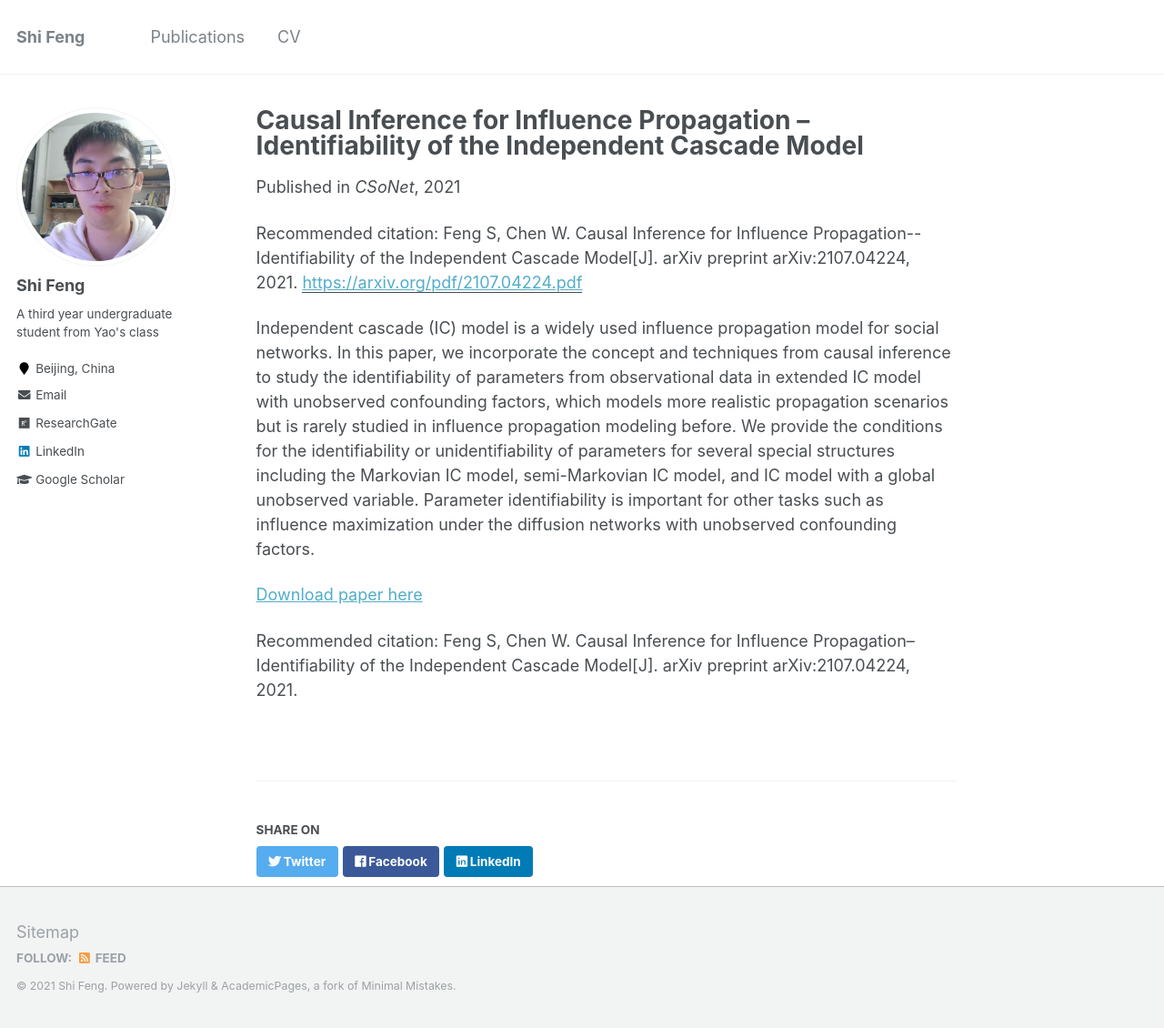
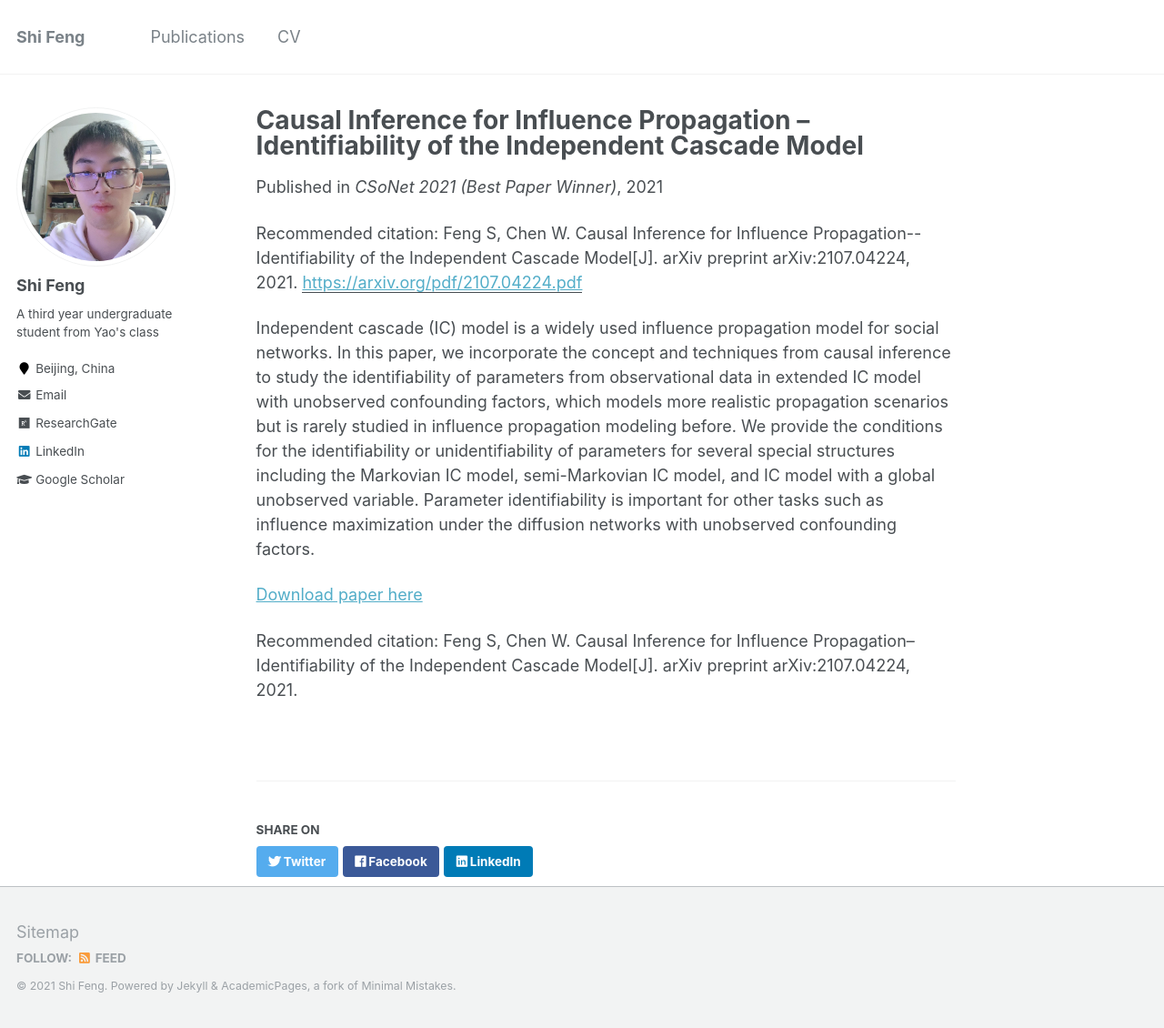
Before and after one commit to fengtony686/fengshi.link, a Jekyll site: the page built from _publications/CSoNet-2021.md, in a window 1280 px wide and 1130 px high. Shown: the whole window at 91% size. Built offline with Jekyll 4.4.1, drawn with Linux system fonts in a browser that asks for light colours.

Commit message:
fix conflicts

```diff
--- a/_publications/CSoNet-2021.md
+++ b/_publications/CSoNet-2021.md
@@ -4,7 +4,7 @@ collection: publications
 permalink: /publication/CSoNet-2021
 excerpt:
 date: 2021-07-09
-venue: 'CSoNet'
+venue: 'CSoNet 2021 (Best Paper Winner)'
 paperurl: 'https://arxiv.org/pdf/2107.04224.pdf'
 citation: 'Feng S, Chen W. Causal Inference for Influence Propagation--Identifiability of the Independent Cascade Model[J]. arXiv preprint arXiv:2107.04224, 2021.'
 ---
```
Also changed, not shown: 1 other file.
